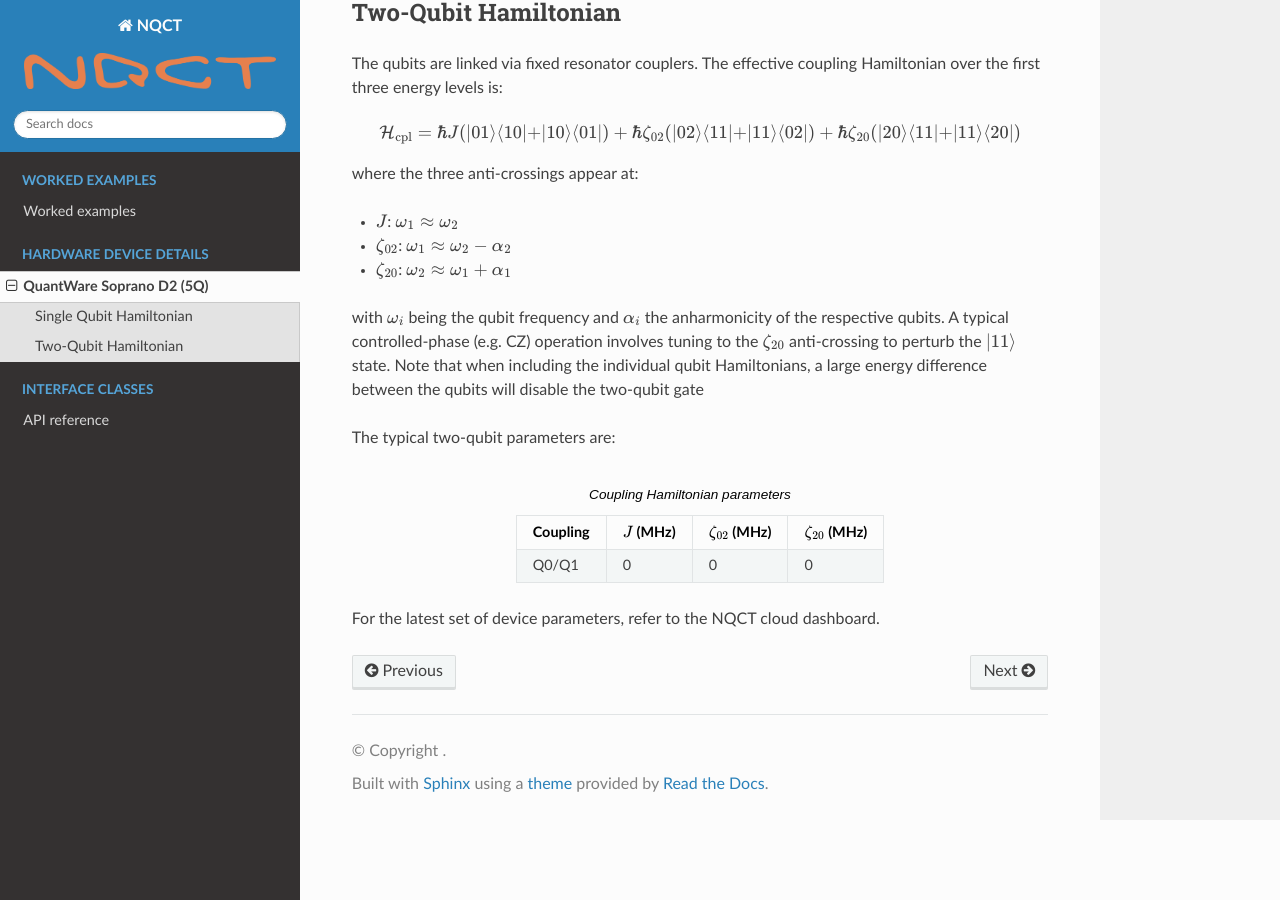
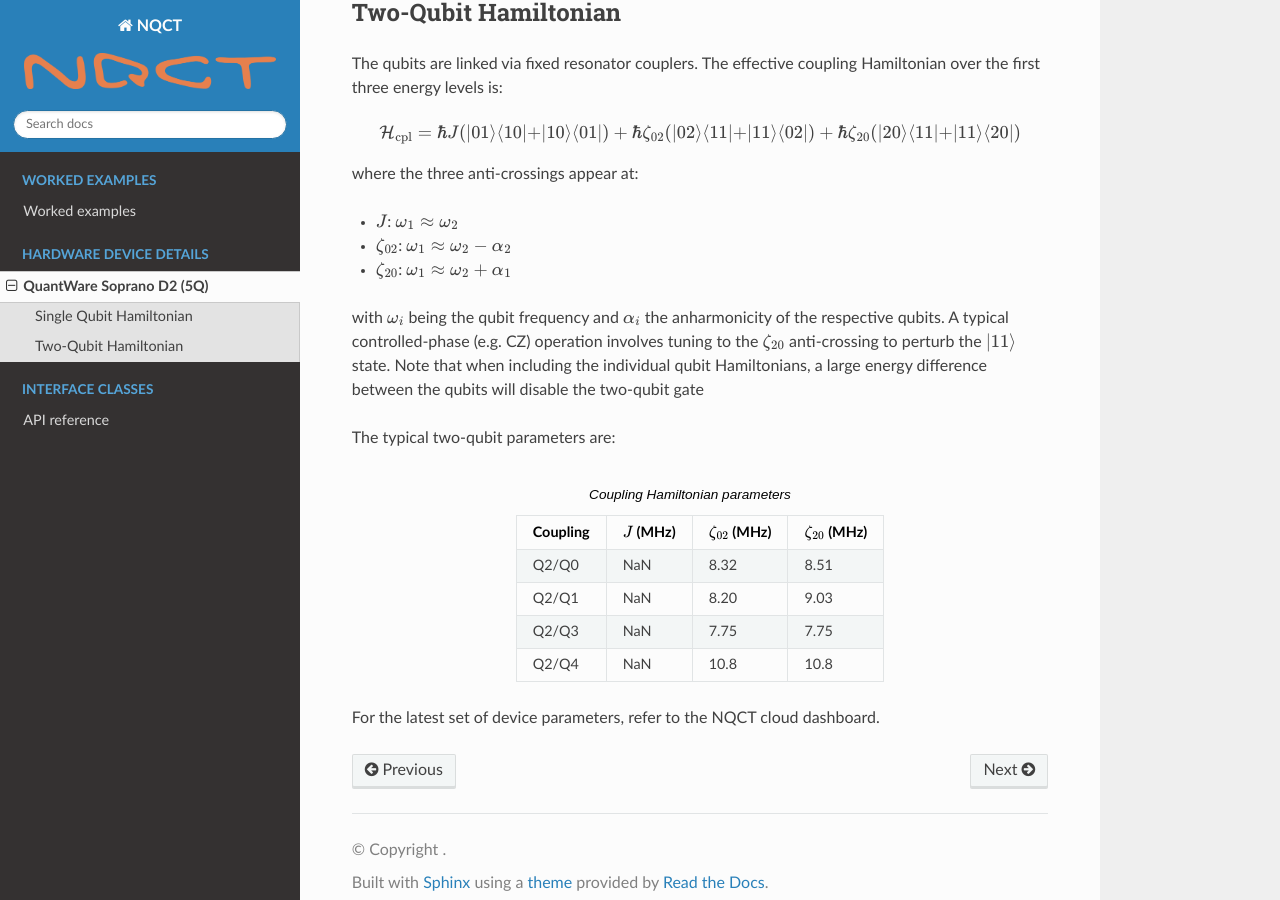
Before and after one commit to NQCT-Australia/nqct-sdk, a Sphinx documentation site: the page built from doc-sphinx/source/devices/QuantWareSopranoD2.rst, in a window 1280 px wide and 900 px high, scrolled down 1904 px. Built offline with Sphinx 7.4.7 and the Read the Docs theme 3.1.0, drawn with Linux system fonts in a browser that asks for light colours; pages that are not in the unit, such as notebooks, are missing from menus.

Commit message:
Updated zetas for QuantWare

```diff
--- a/doc-sphinx/source/devices/QuantWareSopranoD2.rst
+++ b/doc-sphinx/source/devices/QuantWareSopranoD2.rst
@@ -97,7 +97,7 @@ where the three anti-crossings appear at:
 
 - :math:`J`: :math:`\omega_1\approx\omega_2`
 - :math:`\zeta_{02}`: :math:`\omega_1\approx\omega_2-\alpha_2`
-- :math:`\zeta_{20}`: :math:`\omega_2\approx\omega_1+\alpha_1`
+- :math:`\zeta_{20}`: :math:`\omega_1\approx\omega_2+\alpha_1`
 
 with :math:`\omega_i` being the qubit frequency and :math:`\alpha_i` the anharmonicity of the respective qubits. A typical controlled-phase (e.g. CZ) operation involves tuning to the :math:`\zeta_{20}` anti-crossing to perturb the :math:`\lvert11\rangle` state. Note that when including the individual qubit Hamiltonians, a large energy difference between the qubits will disable the two-qubit gate
 
@@ -111,9 +111,21 @@ The typical two-qubit parameters are:
      - :math:`J` (MHz)
      - :math:`\zeta_{02}` (MHz)
      - :math:`\zeta_{20}` (MHz)
-   * - Q0/Q1
-     - 0
-     - 0
-     - 0
+   * - Q2/Q0
+     - NaN
+     - 8.32
+     - 8.51
+   * - Q2/Q1
+     - NaN
+     - 8.20
+     - 9.03
+   * - Q2/Q3
+     - NaN
+     - 7.75
+     - 7.75
+   * - Q2/Q4
+     - NaN
+     - 10.8
+     - 10.8
 
 For the latest set of device parameters, refer to the NQCT cloud dashboard.
```
